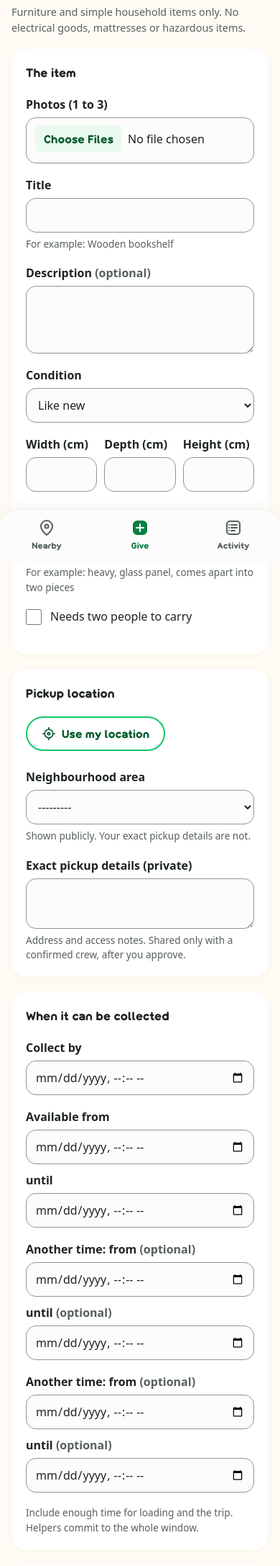
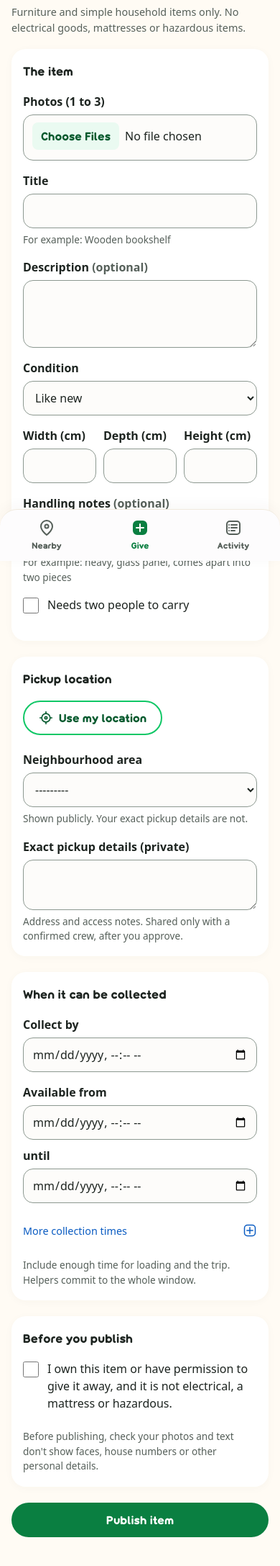
Before and after one commit to Givlah/Givlah, a Django app: page /items/new/ in a window 390 px wide. Shown: the part 65-2240 px from the top of the page at 72% size. After the commit the page ends 2200 px from the top, so only its background shows below. Run offline with Django 5.2, Linux system fonts and the light colour scheme; a user stored in the database is signed in; tables that the repository leaves empty hold one stand-in row (values such as "Sample post").

Commit message:
style: simplify mobile form sections and optional times

```diff
--- a/static/css/givlah.css
+++ b/static/css/givlah.css
@@ -234,6 +234,10 @@ legend + * { clear: both; }
 .photo-preview img { width: 88px; height: 88px; object-fit: cover; border-radius: var(--radius-sm); }
 .locate { display: grid; gap: 6px; justify-items: start; }
 .form-page { gap: 22px; }
+.screen-form fieldset { padding: 18px 16px; gap: 16px; }
+.optional-fields summary { display: flex; align-items: center; justify-content: space-between; gap: 10px; min-height: 44px; list-style: none; cursor: pointer; font-size: 0.9rem; color: var(--blue-700); }
+.optional-fields summary::-webkit-details-marker { display: none; }
+.optional-fields[open] > .stack { margin-top: 14px; }
 .form-page > .actions { display: grid; grid-template-columns: 1fr; }
 .field input[type=file]::file-selector-button { font-family: var(--font-display); padding: 8px 12px; border: 0; border-radius: 8px; background: #eafaf1; color: var(--green-900); margin: 0 8px 4px 0; cursor: pointer; }
 .field div[id] > div > label { display: flex; align-items: center; gap: 10px; min-height: 48px; padding: 10px 0; font-weight: 400; }
--- a/templates/listings/form.html
+++ b/templates/listings/form.html
@@ -1,5 +1,6 @@
 {% extends "base.html" %}
 {% block title %}{% if editing %}Edit {{ listing.title }}{% else %}Give an item{% endif %}{% endblock %}
+{% block screen_class %}screen-form{% endblock %}
 {% block content %}
 <div class="page-head">
   <h1>{% if editing %}Edit item{% else %}Give an item{% endif %}</h1>
@@ -52,10 +53,12 @@
     <legend>When it can be collected</legend>
     {% include "core/_field.html" with field=form.deadline %}
     {% for start, end in form.window_pairs %}
+    {% if forloop.counter == 2 %}<details class="optional-fields"{% if form.errors or editing %} open{% endif %}><summary>More collection times {% include "core/_icon.html" with name="plus" %}</summary><div class="stack">{% endif %}
     <div class="row-2">
       {% include "core/_field.html" with field=start %}
       {% include "core/_field.html" with field=end %}
     </div>
+    {% if forloop.last and not forloop.first %}</div></details>{% endif %}
     {% endfor %}
     <p class="help">Include enough time for loading and the trip. Helpers commit to the whole window.</p>
   </fieldset>
--- a/templates/offers/form.html
+++ b/templates/offers/form.html
@@ -1,5 +1,6 @@
 {% extends "base.html" %}
 {% block title %}{{ heading }}{% endblock %}
+{% block screen_class %}screen-form{% endblock %}
 {% block content %}
 <div class="page-head">
   <a class="text-action detail-back" href="{{ listing.get_absolute_url }}">{% include "core/_icon.html" with name="back" %}{{ listing.title }}</a>
```
